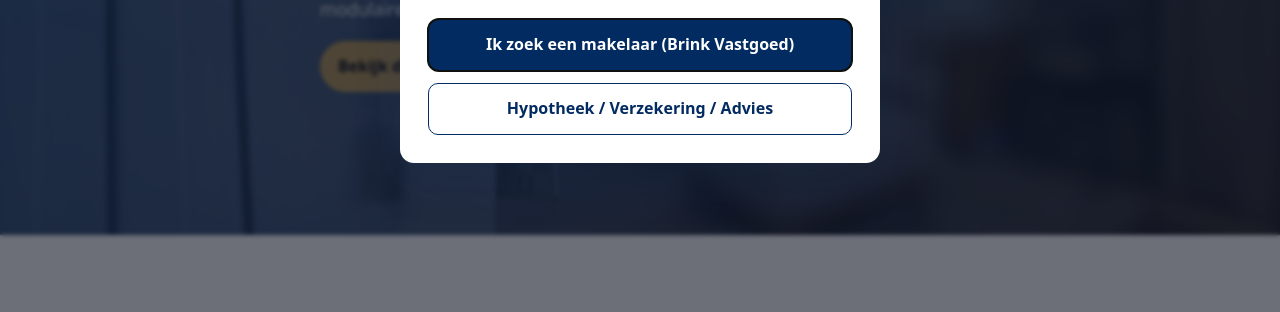
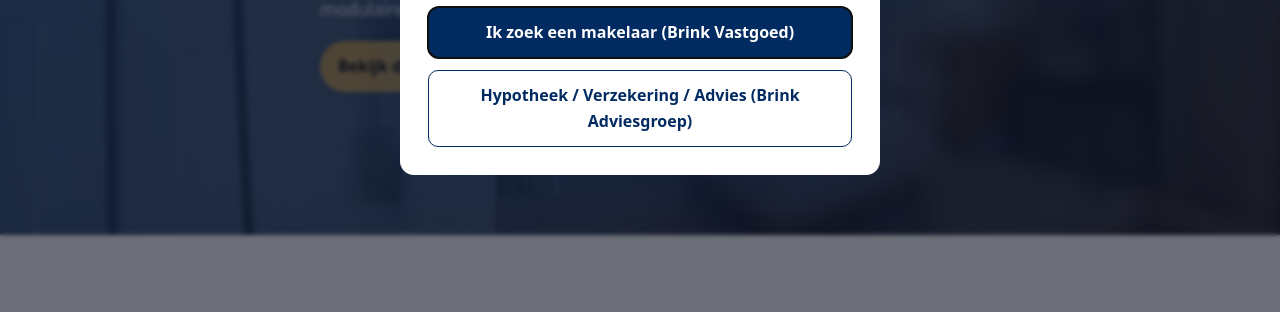
Before and after one commit to Roulyoung/brinkvastgoed.nl, a plain HTML site: page docs/index.html in a window 1280 px wide. Shown: the part 405-717 px from the top of the page. Drawn offline with Linux system fonts and the light colour scheme; files whose address does not match are found by name.

Commit message:
Improve landing modal copy and show once per session

```diff
--- a/docs/index.html
+++ b/docs/index.html
@@ -362,7 +362,7 @@
       <p>Kies uw route zodat we u direct naar de juiste informatie brengen.</p>
       <div class="choice-actions">
         <a class="primary" href="#aanbod">Ik zoek een makelaar (Brink Vastgoed)</a>
-        <a class="secondary" href="mailto:info@brinkvastgoed.nl?subject=Hypotheek%2Fverzekering%20of%20advies">Hypotheek / Verzekering / Advies</a>
+        <a class="secondary" href="mailto:info@brinkvastgoed.nl?subject=Hypotheek%2Fverzekering%20of%20advies">Hypotheek / Verzekering / Advies (Brink Adviesgroep)</a>
       </div>
     </div>
   </div>
@@ -588,8 +588,11 @@
       const primary = modal.querySelector('.primary');
       const secondary = modal.querySelector('.secondary');
 
+      const seenKey = 'brink_choice_seen';
+
       function openModal() {
         modal.classList.add('open');
+        sessionStorage.setItem(seenKey, '1');
         primary.focus();
       }
       function closeModal() {
@@ -597,6 +600,7 @@
       }
 
       closeBtn.addEventListener('click', closeModal);
+      primary.addEventListener('click', closeModal);
       modal.addEventListener('click', (e) => {
         if (e.target === modal) closeModal();
       });
@@ -604,8 +608,10 @@
         if (e.key === 'Escape' && modal.classList.contains('open')) closeModal();
       });
 
-      // open once on page load
-      openModal();
+      // open once per session
+      if (!sessionStorage.getItem(seenKey)) {
+        openModal();
+      }
     })();
   </script>
 </body>
```
Also changed, not shown: new_site_brinkvastgoed/index.html (+9 -3 lines).
